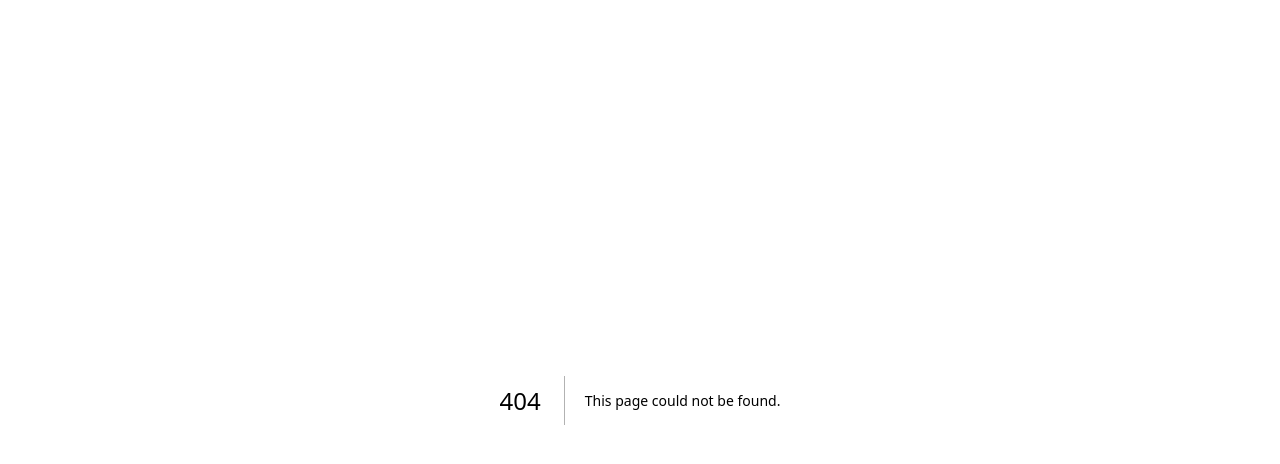
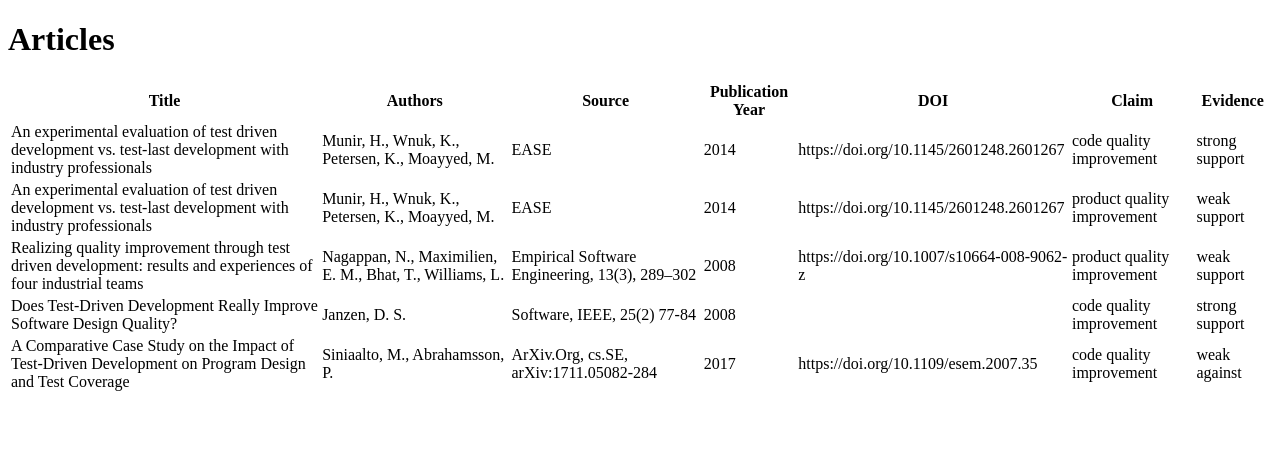
Before and after one commit to Carl31/SPEED, a Next.js app in the folder speed_frontend/: page /articles in a window 1280 px wide. Before the commit this address had no page. Shown: the top 464 px of the page. Built offline with nearby package versions, Linux system fonts and the light colour scheme.

Commit message:
Linking articles and new-article pages to dash file

```diff
--- a/speed_frontend/package.json
+++ b/speed_frontend/package.json
@@ -18,11 +18,12 @@
     "eslint": "8.47.0",
     "eslint-config-next": "13.4.19",
     "jest-dom": "^4.0.0",
-    "next": "13.4.19",
+    "next": "^13.4.19",
     "next-auth": "^4.23.1",
     "postcss": "8.4.28",
     "react": "18.2.0",
     "react-dom": "18.2.0",
+    "react-router": "^6.17.0",
     "react-router-dom": "^6.16.0",
     "react-toastify": "^9.1.3",
     "sass": "^1.69.3",
--- a/speed_frontend/src/components/articles/index.tsx
+++ /dev/null
@@ -1,63 +0,0 @@
-/**
- * Class that will display the registered articles in the SPEED database already
- */
-
-import { GetStaticProps, NextPage } from "next";
-import ArticleTable from "../table/ArticlesTable"
-import data from "../../registeredArticles/dummydata.json";
-
-interface ArticlesInterface {
-    id: string;
-    title: string;
-    authors: string;
-    source: string;
-    pubyear: string;
-    doi: string;
-    claim: string;
-    evidence: string;
-}
-
-type ArticlesProps = {
-    articles: ArticlesInterface[];
-};
-
-const Articles: NextPage<ArticlesProps> = ({ articles }) => {
-    const headers: { key: keyof ArticlesInterface; label: string }[] = [
-        { key: "title", label: "Title" },
-        { key: "authors", label: "Authors" },
-        { key: "source", label: "Source" },
-        { key: "pubyear", label: "Publication Year" },
-        { key: "doi", label: "DOI" },
-        { key: "claim", label: "Claim" },
-        { key: "evidence", label: "Evidence" },
-    ];
-
-    return (
-        <div className="container">
-            <h1>Articles</h1>
-            <ArticleTable headers={headers} data={articles} />
-        </div>
-    );
-};
-
-export const getStaticProps: GetStaticProps<ArticlesProps> = async (_) => {
-    // Map the data to ensure all articles have consistent property names
-    const articles = data.articles.map((article) => ({
-        id: article.id ?? article._id,
-        title: article.title,
-        authors: article.authors,
-        source: article.source,
-        pubyear: article.pubyear,
-        doi: article.doi,
-        claim: article.claim,
-        evidence: article.evidence,
-    }));
-
-    return {
-        props: {
-            articles,
-        },
-    };
-};
-
-export default Articles;
--- a/speed_frontend/src/components/dash.tsx
+++ b/speed_frontend/src/components/dash.tsx
@@ -1,16 +1,15 @@
 "use client";
 
-import { UserSVG, MailSVG } from "../components/svgs";
+import { UserSVG, MailSVG } from "./svgs";
 import { signOut, signIn, useSession } from "next-auth/react";
 import { useEffect, useState, useRef } from "react";
-import { User } from "../components/userInterface";
+import { User } from "./userInterface";
 
 
-import UserSettings from "../components/settings/user";
-import AdministratorSettings from "../components/settings/admin";
-import AnalystSettings from "../components/settings/analyst";
-import NewArticle from './articles/new';
-import Articles from './articles/index';
+import UserSettings from "./settings/user";
+import AdministratorSettings from "./settings/admin";
+import AnalystSettings from "./settings/analyst";
+import Link from 'next/link';
 
 type Props = {
   userData: User | undefined;
@@ -66,9 +65,6 @@ export default function Dash({ userData, allUsers }: Props) {
 
   };
 
-  function toggleViewArticles() {
-
-  }
 
   const closeSettings = () => {
     setIsSettingsOpen(false);
@@ -105,6 +101,7 @@ export default function Dash({ userData, allUsers }: Props) {
     setIsSettingsOpen(false);
   }
 
+
   return (
     <section id="dash" className="w-full grid grid-cols-3">
       {isSettingsOpen && (
@@ -115,23 +112,18 @@ export default function Dash({ userData, allUsers }: Props) {
           <MailSVG />
         </button>
 
-        {/*Button that allows user to view articles saved in the articles table - redirects them to the articles page*/}
-        <div className="flex justify-start">
+        <Link href="/articles">
           <button className="m-5 text-white">
             <h1>View Articles</h1>
-              {/* Call article class component */}
           </button>
-        </div>
+        </Link>
 
-        {/*Button that allows user to submit a new article - redirects them to the new articles page*/}
-        <div className="flex justify-start">
+        <Link href="/new-article">
           <button className="m-5 text-white">
-            <h1>Submit New Article</h1>
-              {/* Call new article class component */}
+            <h1>Create New Article</h1>
           </button>
-        </div>
-      </div>
-
+        </Link>
+    </div>
       <p className="inline-flex items-center justify-center text-white font-bold text-2xl underline">
         SPEED Dashboard
       </p>
--- /dev/null
+++ b/speed_frontend/src/pages/articles.tsx
@@ -0,0 +1,62 @@
+/**
+ * Class that will display the registered articles in the SPEED database already
+ */
+
+import { NextPage } from "next";
+import ArticleTable from "../components/table/ArticlesTable";
+import { useState, useEffect } from "react";
+import data from "../registeredArticles/dummydata.json"
+
+type Article = {
+  id: string;
+  title: string;
+  authors: string;
+  source: string;
+  pubyear: string;
+  doi: string;
+  claim: string;
+  evidence: string;
+};
+
+const Articles: NextPage = () => {
+  const [articles, setArticles] = useState<Article[]>([]);
+  const [loading, setLoading] = useState(true);
+
+  useEffect(() => {
+    const normalizedData = data.articles.map((article: any) => ({
+        id: article.id ?? article._id,
+        title: article.title,
+        authors: article.authors,
+        source: article.source,
+        pubyear: article.pubyear,
+        doi: article.doi,
+        claim: article.claim,
+        evidence: article.evidence,
+    }));
+    setArticles(normalizedData);
+    setLoading(false);
+  }, []);
+
+  if (loading) {
+    return <div>Loading...</div>;
+  }
+
+  const headers = [
+    { key: "title", label: "Title" },
+    { key: "authors", label: "Authors" },
+    { key: "source", label: "Source" },
+    { key: "pubyear", label: "Publication Year" },
+    { key: "doi", label: "DOI" },
+    { key: "claim", label: "Claim" },
+    { key: "evidence", label: "Evidence" },
+  ];
+
+  return (
+    <div className="container">
+      <h1>Articles</h1>
+      <ArticleTable headers={headers} data={articles} />
+    </div>
+  );
+};
+
+export default Articles;
--- a/speed_frontend/tsconfig.json
+++ b/speed_frontend/tsconfig.json
@@ -24,6 +24,6 @@
       "@/*": ["./src/*"]
     }
   },
-  "include": ["next-env.d.ts", "**/*.ts", "**/*.tsx", ".next/types/**/*.ts"],
+  "include": ["next-env.d.ts", "**/*.ts", "**/*.tsx", ".next/types/**/*.ts", "src/components/dash.jsx"],
   "exclude": ["node_modules"]
 }
```
Also changed, not shown: speed_frontend/src/pages/ArticlesButtons.tsx (added, +35 -0 lines), speed_frontend/src/pages/Form.module.scss (renamed from speed_frontend/src/components/articles/Form.module.scss), speed_frontend/src/pages/new-article.tsx (renamed from speed_frontend/src/components/articles/new.tsx), 1 other file (tests, documents, lock files or other folders).
